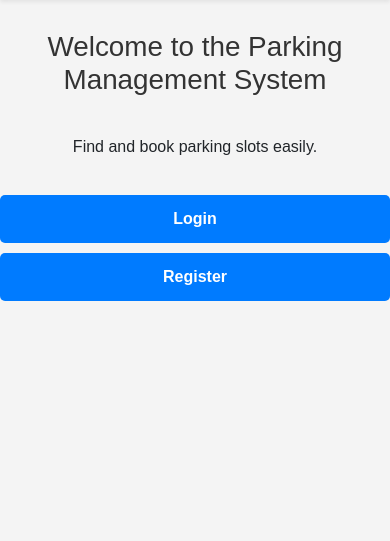
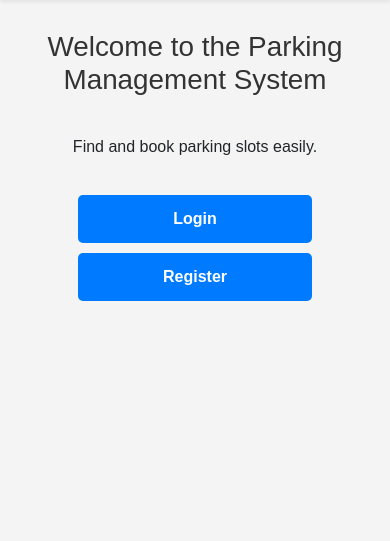
Before and after one commit to MunazzaJaved/car-parking-management-system-019-031, a PHP site: page /view/guest/home.php in a window 390 px wide. Shown: the part 56-597 px from the top of the page. Run offline with PHP 8.4, Linux system fonts and the light colour scheme.

```diff
--- a/assets/style.css
+++ b/assets/style.css
@@ -38,7 +38,11 @@ h1 {
 /* Responsive Design */
 @media (max-width: 600px) {
     .btn {
-        width: 100%; /* Buttons take full width on small screens */
+        width: 60%; /* Buttons take full width on small screens */
         text-align: center;
     }
+     .nav-responsive{
+        display: flex;
+        justify-content: end;
+    }
 }
```
